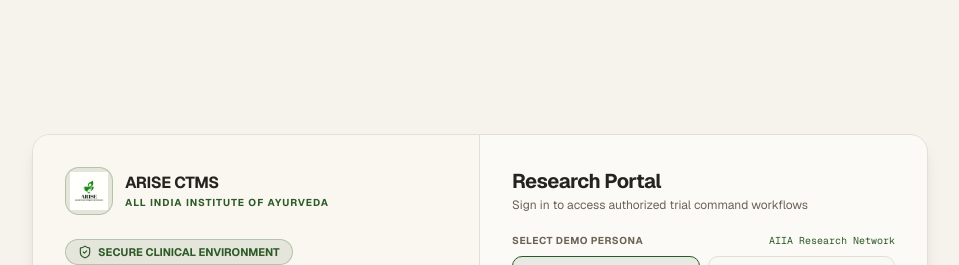
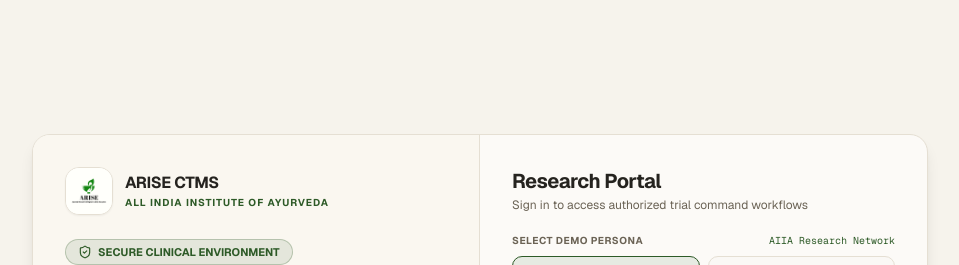
Before and after one commit to Sumedha-t/ARISE-Ayurveda-Research-Intelligence-Safety-Ecosystem, a Next.js app: page /login in a window 1280 px wide. Shown: the top 265 px of the page, without its empty margins (160-1119 px from the left). Built offline with nearby package versions, Linux system fonts and the light colour scheme.

Commit message:
fix(ui): perfect logo proportions across login and sidebar views

```diff
--- a/src/app/login/page.tsx
+++ b/src/app/login/page.tsx
@@ -50,14 +50,15 @@
           <div className="space-y-6">
             {/* Real Logo Container */}
             <div className="flex items-center gap-3">
-              <div className="relative flex h-12 w-12 shrink-0 items-center justify-center overflow-hidden rounded-xl bg-[#2D5A27]/10 border border-[#2D5A27]/25 p-1">
+              <div className="relative flex h-12 w-12 shrink-0 items-center justify-center overflow-hidden rounded-xl bg-white border border-[#E5DFD3] shadow-xs">
                 {!logoError ? (
                   <Image
                     src="/logo.png"
                     alt="ARISE Logo"
-                    width={40}
-                    height={40}
-                    className="object-contain"
+                    width={48}
+                    height={48}
+                    className="h-full w-full object-cover"
+                    priority
                     onError={() => setLogoError(true)}
                   />
                 ) : (
--- a/src/components/layout/AppSidebar.tsx
+++ b/src/components/layout/AppSidebar.tsx
@@ -37,25 +37,28 @@
   return (
     <aside className="fixed inset-y-0 left-0 z-50 flex w-64 flex-col border-r border-[#E5DFD3] bg-[#FCFAF7] text-[#25231F] shadow-xs">
       {/* Brand Header */}
-      <div className="flex h-16 items-center gap-3 border-b border-[#E5DFD3] px-5 bg-[#FAF7F0]">
-        <div className="relative flex h-9 w-9 shrink-0 items-center justify-center overflow-hidden rounded-lg bg-[#2D5A27]/10 border border-[#2D5A27]/20">
+      <div className="flex items-center gap-3 px-6 py-5 border-b border-[#E5DFD3]">
+        <div className="relative h-10 w-10 shrink-0 overflow-hidden rounded-xl bg-white border border-[#E5DFD3] flex items-center justify-center shadow-xs">
           {!logoError ? (
             <Image
               src="/logo.png"
               alt="ARISE Logo"
-              width={30}
-              height={30}
-              className="object-contain"
+              width={40}
+              height={40}
+              className="h-full w-full object-cover"
+              priority
               onError={() => setLogoError(true)}
             />
           ) : (
             <Leaf className="h-5 w-5 text-[#2D5A27]" />
           )}
         </div>
-        <div className="flex flex-col">
-          <span className="font-bold text-sm tracking-tight text-[#25231F]">ARISE CTMS</span>
-          <span className="text-[10px] font-semibold uppercase tracking-wider text-[#2D5A27]">
-            AIIA AYUSH Platform
+        <div>
+          <h1 className="text-base font-black tracking-tight text-[#25231F] leading-none">
+            ARISE CTMS
+          </h1>
+          <span className="text-[10px] font-semibold text-[#2D5A27] tracking-wider uppercase block mt-1">
+            All India Institute of Ayurveda
           </span>
         </div>
       </div>
```
Also changed, not shown: 1 other file (tests, documents, lock files or other folders).
